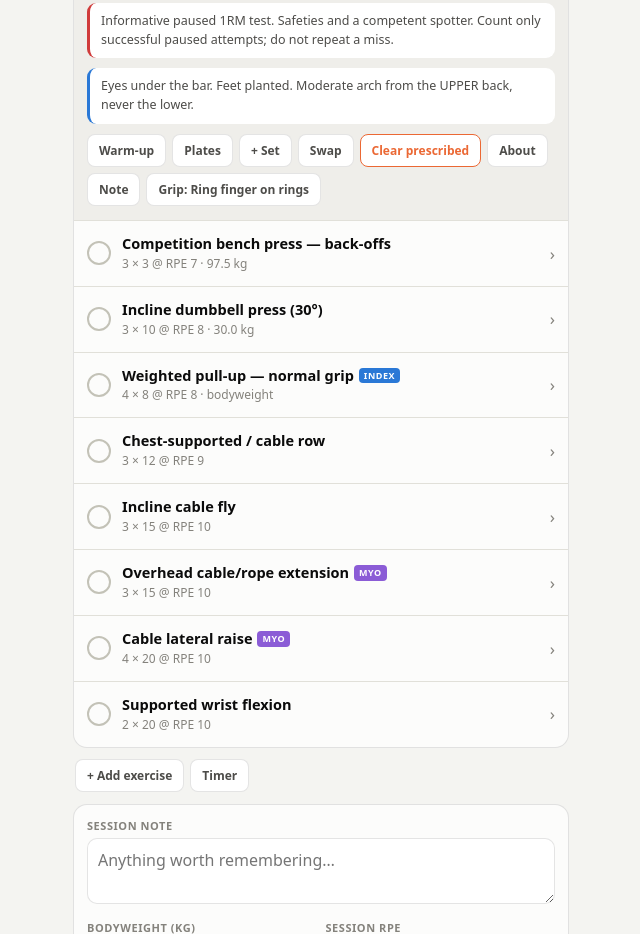
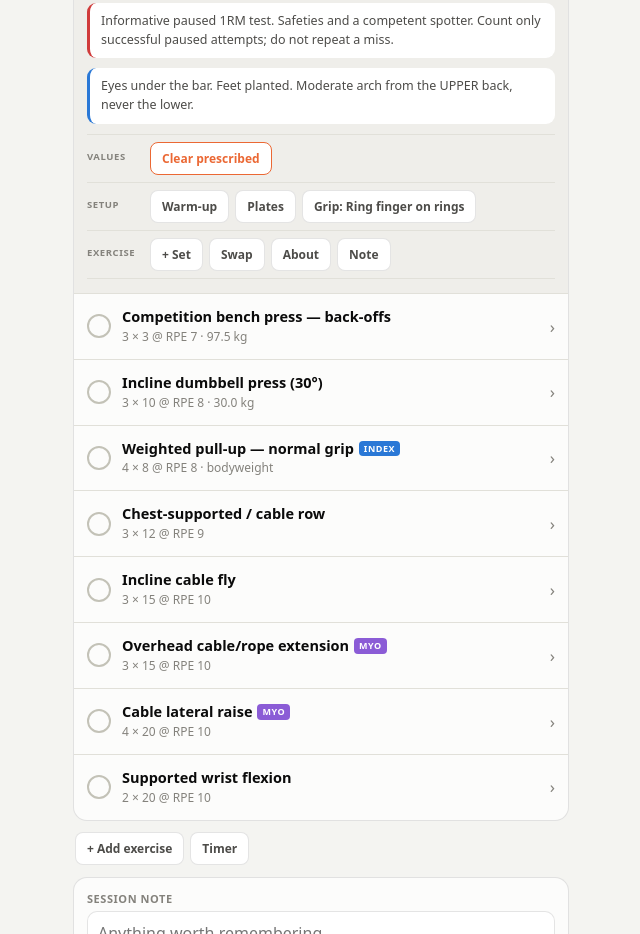
Before and after one commit to FranVuckovic/bulk-source, a website with bundled scripts: page index.html in a window 1280 px wide. Shown: the part 886-1820 px from the top of the page, without its empty margins (319-959 px from the left). Built offline with nearby package versions, Linux system fonts and the light colour scheme.

Commit message:
Group training actions by purpose

```diff
--- a/css/app.css
+++ b/css/app.css
@@ -199,6 +199,10 @@ nav svg{width:21px;height:21px;stroke:currentColor;fill:none;stroke-width:1.9;st
 .mini{display:flex;gap:6px;margin-top:10px;flex-wrap:wrap}
 .mini button{font-size:12px;padding:7px 11px;border-radius:8px;border:1px solid var(--line);background:var(--raised);color:var(--ink2);cursor:pointer;font-family:inherit;font-weight:600}
 .mini button.warn{color:var(--s2);border-color:var(--s2)}
+.ex-actions{margin-top:10px;border-top:1px solid var(--grid)}
+.action-group{display:grid;grid-template-columns:56px minmax(0,1fr);gap:7px;align-items:start;padding:7px 0;border-bottom:1px solid var(--grid)}
+.action-group>span{padding-top:8px;color:var(--muted);font-size:9.5px;font-weight:800;letter-spacing:.06em;text-transform:uppercase}
+.action-group .mini{margin-top:0}
 .session-actions{justify-content:flex-end;margin:-2px 2px 8px}
 .train-start{margin-top:0}
 .train-start-hint{margin:6px 2px 10px}
--- a/js/ui/train.js
+++ b/js/ui/train.js
@@ -478,6 +478,35 @@ function exerciseBlock(state, slot, slotIndex) {
   const workingMax = workingMaxFor(state, slot.ex);
 
   const rows = Array.from({ length: slot.sets }, (_, i) => setRow(state, slot, slotIndex, i)).join('');
+  const valueActions = `${
+    previous ? `<button data-act="same-as-last" data-si="${slotIndex}">Same as last time</button>` : ''
+  }${
+    prescribed != null
+      ? `<button class="warn" data-act="clear-pres" data-si="${slotIndex}">${
+          state.cleared.has(String(slotIndex)) ? 'Restore prescribed' : 'Clear prescribed'
+        }</button>`
+      : ''
+  }`;
+  const setupActions = `${
+    prescribed != null && !state.plan.exercises[slot.ex].bodyweightLoaded
+      ? `<button data-act="open-ramp" data-si="${slotIndex}">Warm-up</button>
+         <button data-act="open-plates" data-si="${slotIndex}">Plates</button>`
+      : ''
+  }${
+    exercise.grips
+      ? `<button data-act="open-grip" data-si="${slotIndex}">Grip: ${escape(
+          (state.grips[`${state.trainSessionId}-${slotIndex}`] || exercise.grips[0]).split(' (')[0]
+        )}</button>`
+      : ''
+  }`;
+  const exerciseActions = `<button data-act="add-set" data-si="${slotIndex}">+ Set</button>
+    <button data-act="open-swap" data-si="${slotIndex}">Swap</button>
+    <button data-act="about" data-id="${slot.ex}">About</button>
+    <button class="${exerciseNote(state, slotIndex) ? 'warn' : ''}" data-act="open-ex-note" data-si="${slotIndex}">${
+      exerciseNote(state, slotIndex) ? '\u2713 Note' : 'Note'
+    }</button>`;
+  const actionGroup = (label, buttons) =>
+    buttons ? `<div class="action-group"><span>${label}</span><div class="mini">${buttons}</div></div>` : '';
 
   return `<div class="ex ${open ? 'open' : ''}">
     <div class="exhead" data-act="toggle-ex" data-si="${slotIndex}">
@@ -540,26 +569,10 @@ function exerciseBlock(state, slot, slotIndex) {
             )}</div>`
           : ''
       }
-      <div class="mini">
-        ${previous ? `<button data-act="same-as-last" data-si="${slotIndex}">Same as last time</button>` : ''}
-        ${prescribed != null && !state.plan.exercises[slot.ex].bodyweightLoaded ? `<button data-act="open-ramp" data-si="${slotIndex}">Warm-up</button>` : ''}
-        ${prescribed != null && !state.plan.exercises[slot.ex].bodyweightLoaded ? `<button data-act="open-plates" data-si="${slotIndex}">Plates</button>` : ''}
-        <button data-act="add-set" data-si="${slotIndex}">+ Set</button>
-        <button data-act="open-swap" data-si="${slotIndex}">Swap</button>
-        <button class="warn" data-act="clear-pres" data-si="${slotIndex}">${
-          state.cleared.has(String(slotIndex)) ? 'Restore prescribed' : 'Clear prescribed'
-        }</button>
-        <button data-act="about" data-id="${slot.ex}">About</button>
-        <button class="${exerciseNote(state, slotIndex) ? 'warn' : ''}" data-act="open-ex-note" data-si="${slotIndex}">${
-          exerciseNote(state, slotIndex) ? '\u2713 Note' : 'Note'
-        }</button>
-        ${
-          exercise.grips
-            ? `<button data-act="open-grip" data-si="${slotIndex}">Grip: ${escape(
-                (state.grips[`${state.trainSessionId}-${slotIndex}`] || exercise.grips[0]).split(' (')[0]
-              )}</button>`
-            : ''
-        }
+      <div class="ex-actions">
+        ${actionGroup('Values', valueActions)}
+        ${actionGroup('Setup', setupActions)}
+        ${actionGroup('Exercise', exerciseActions)}
       </div></div></div>`;
 }
 
--- a/sw.js
+++ b/sw.js
@@ -20,7 +20,7 @@
  * is obvious from inside the app whether an update actually landed.
  */
 
-const VERSION = 'v2.4.5';
+const VERSION = 'v2.4.6';
 const CACHE = `bulk-${VERSION}`;
 
 const SHELL = [
```
Also changed, not shown: test/shell.test.js (+9 -0 lines).
